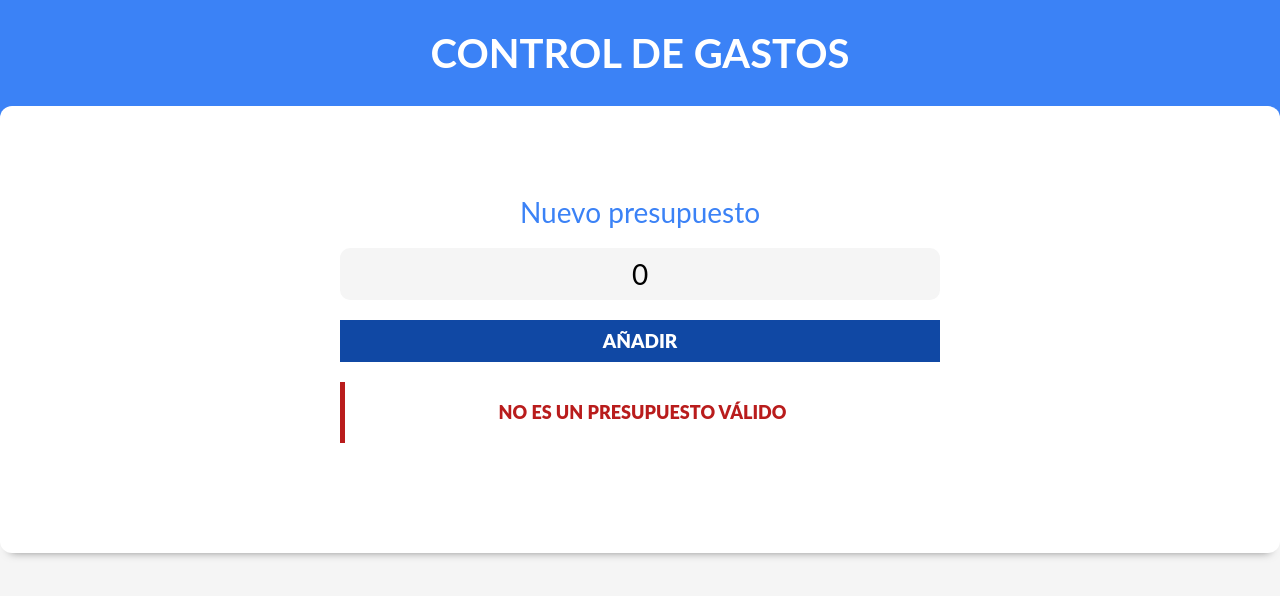
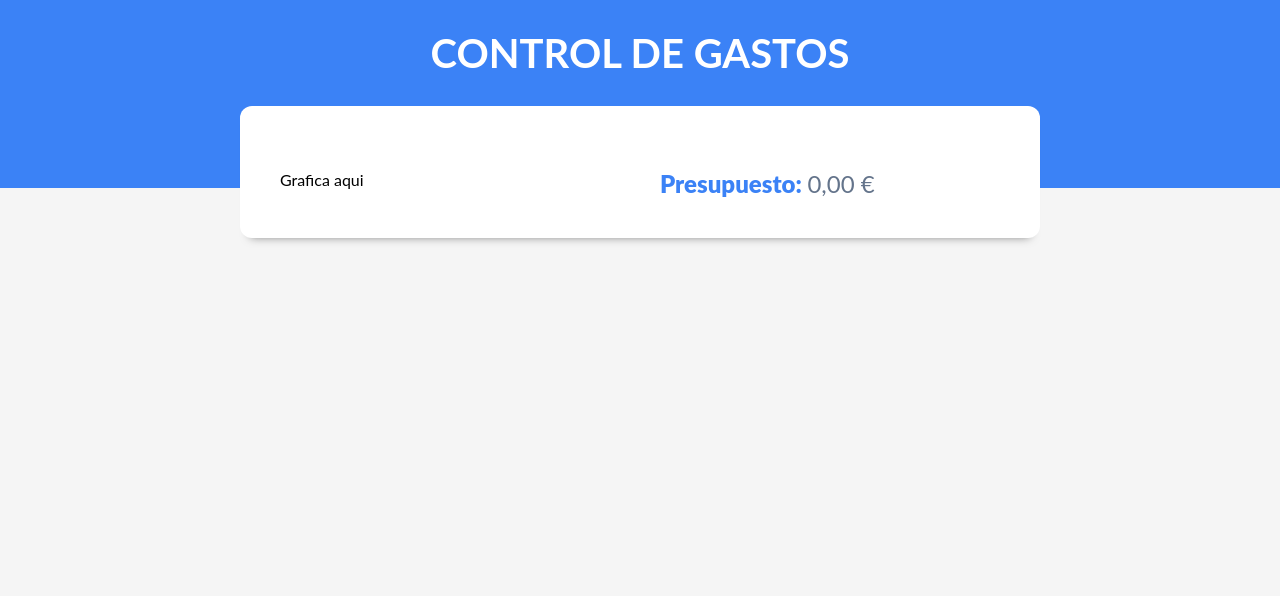
Before and after one commit to DrunkPsyduck/100DaysOfReact, a React (Vite) app in the folder control-gastos/: page / in a window 1280 px wide. Both pictures are taken after a click on the input "añadir". Shown: the top 596 px of the page. Built offline with nearby package versions, Linux system fonts and the light colour scheme.

Commit message:
Se continua el desarrollo de la app de control presupuestario debido a que en la app de tiempo dedicaba mas tiempo a css que a react

```diff
--- a/control-gastos/src/App.jsx
+++ b/control-gastos/src/App.jsx
@@ -3,12 +3,14 @@ import Header from './Components/Header'
 
 function App() {
   const [presupuesto, setPresupuesto] = useState(0)
-
+  const [isValidPresupuesto, setIsValidPresupuesto] = useState(false)
   return (
     <div>
       <Header
         presupuesto={presupuesto}
         setPresupuesto={setPresupuesto}
+        isValidPresupuesto={isValidPresupuesto}
+        setIsValidPresupuesto={setIsValidPresupuesto}
       />
 
     </div>
--- /dev/null
+++ b/control-gastos/src/Components/ControlPresupuesto.jsx
@@ -0,0 +1,27 @@
+const ControlPresupuesto = ({presupuesto}) =>{
+
+    const formatearCantidad = (cantidad) =>{
+        return cantidad.toLocaleString(
+            'es-es',
+            {
+                style: 'currency',
+                currency: 'EUR'
+            }
+        )
+    }
+
+    return(
+        <div className="contenedor-presupuesto contenedor sombra dos-columnas">
+            <div>
+                <p>Grafica aqui</p>
+            </div>
+            <div className="contenido-presupuesto">
+                <p>
+                    <span> Presupuesto: </span> {formatearCantidad(presupuesto)}
+                </p>
+            </div>
+        </div>
+    )
+}
+
+export default ControlPresupuesto
--- a/control-gastos/src/Components/Header.jsx
+++ b/control-gastos/src/Components/Header.jsx
@@ -1,16 +1,27 @@
 import NuevoPresupuesto from "./NuevoPresupuesto"
+import ControlPresupuesto from "./controlPresupuesto";
 
 
-function Header({presupuesto, setPresupuesto}) {
+function Header({presupuesto, setPresupuesto, isValidPresupuesto, setIsValidPresupuesto}) {
   return (
     <header>
         <h1 className="header"> Control de gastos </h1>
-        <NuevoPresupuesto
-            presupuesto={presupuesto}
-            setPresupuesto={setPresupuesto}
-        />
+
+
+        {isValidPresupuesto ? (
+          <ControlPresupuesto presupuesto={presupuesto}/>
+        ):
+        (
+          <NuevoPresupuesto
+          presupuesto={presupuesto}
+          setPresupuesto={setPresupuesto}
+          setIsValidPresupuesto={setIsValidPresupuesto}
+          />
+
+        )}
+
     </header>
   )
 }
 
-export default Header
+export default Header;
--- a/control-gastos/src/Components/NuevoPresupuesto.jsx
+++ b/control-gastos/src/Components/NuevoPresupuesto.jsx
@@ -1,36 +1,44 @@
 import { useEffect, useState } from "react"
 import { Mensaje } from "./Mensaje"
 
-function NuevoPresupuesto({presupuesto, setPresupuesto}) {
-    const [mensaje, setMensaje] =useState('')
-    const handlePresupuesto = (e) => {
-        e.preventDefault()
+function NuevoPresupuesto({
+  presupuesto,
+  setPresupuesto,
+  isValidPresupuesto,
+  setIsValidPresupuesto,
+}) {
+  const [mensaje, setMensaje] = useState("");
+  const handlePresupuesto = (e) => {
+    e.preventDefault();
 
-        if(!Number(presupuesto) || Number(presupuesto) < 0){
-           setMensaje("No es un presupuesto válido")
-        } else {
-            //
-        }
+    if (!presupuesto || presupuesto < 0) {
+      setMensaje("No es un presupuesto válido");
     }
 
+    setMensaje("");
+    setIsValidPresupuesto(true)
+  };
+
   return (
-    <div className='contenedor-presupuesto sombra'>
-
-        <form onSubmit={handlePresupuesto} className='formulario'>
-            <div className='campo'>
-                <label>
-                    Nuevo presupuesto
-                </label>
-                <input className="nuevo-presupuesto"
-                type="text" placeholder="Introduce tu presupuesto"
-                value={presupuesto}
-                onChange={e=>{setPresupuesto(e.target.value)}}/>
-            </div>
-            <input type='submit' value='añadir' />
-            {mensaje && <Mensaje tipo="error">{mensaje}</Mensaje>}
-        </form>
+    <div className="contenedor-presupuesto sombra">
+      <form onSubmit={handlePresupuesto} className="formulario">
+        <div className="campo">
+          <label>Nuevo presupuesto</label>
+          <input
+            className="nuevo-presupuesto"
+            type="number"
+            placeholder="Introduce tu presupuesto"
+            value={presupuesto}
+            onChange={(e) => {
+              setPresupuesto(Number(e.target.value));
+            }}
+          />
+        </div>
+        <input type="submit" value="añadir" />
+        {mensaje && <Mensaje tipo="error">{mensaje}</Mensaje>}
+      </form>
     </div>
-  )
+  );
 }
 
 export default NuevoPresupuesto
```
